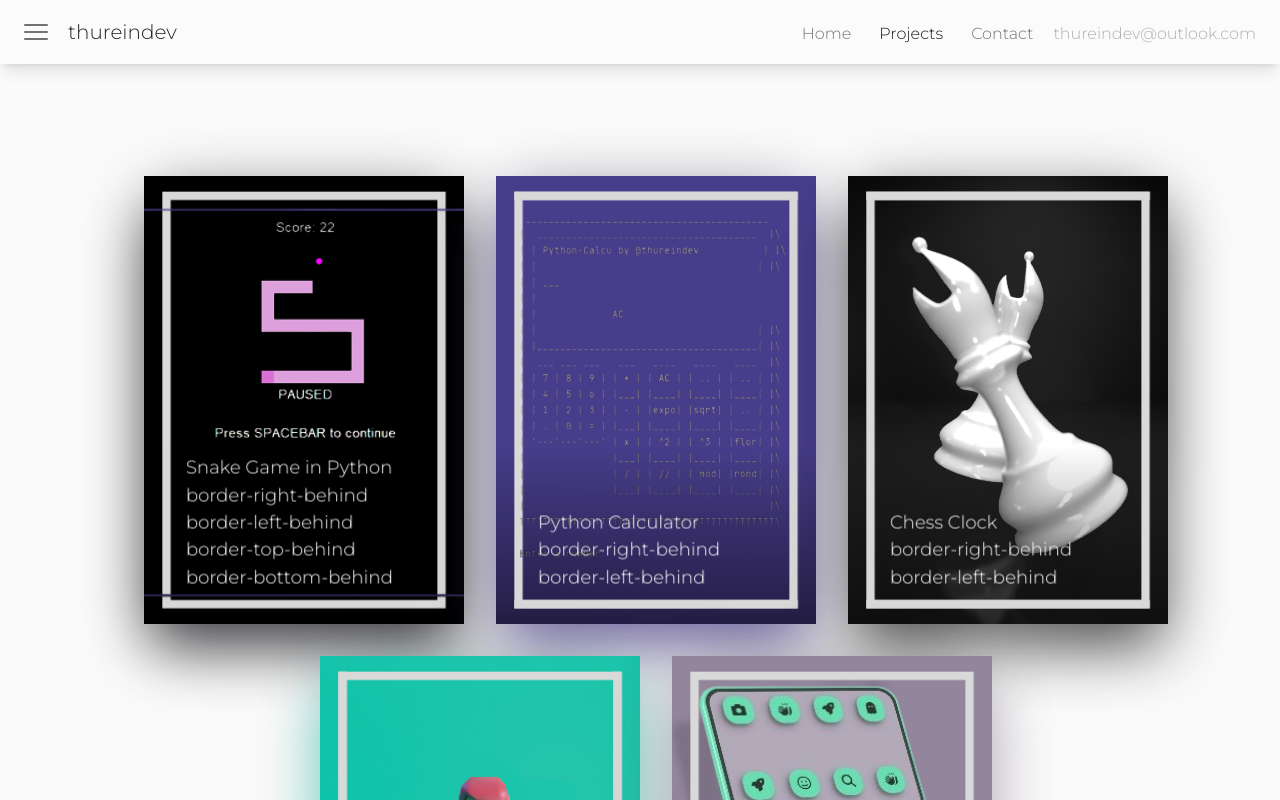
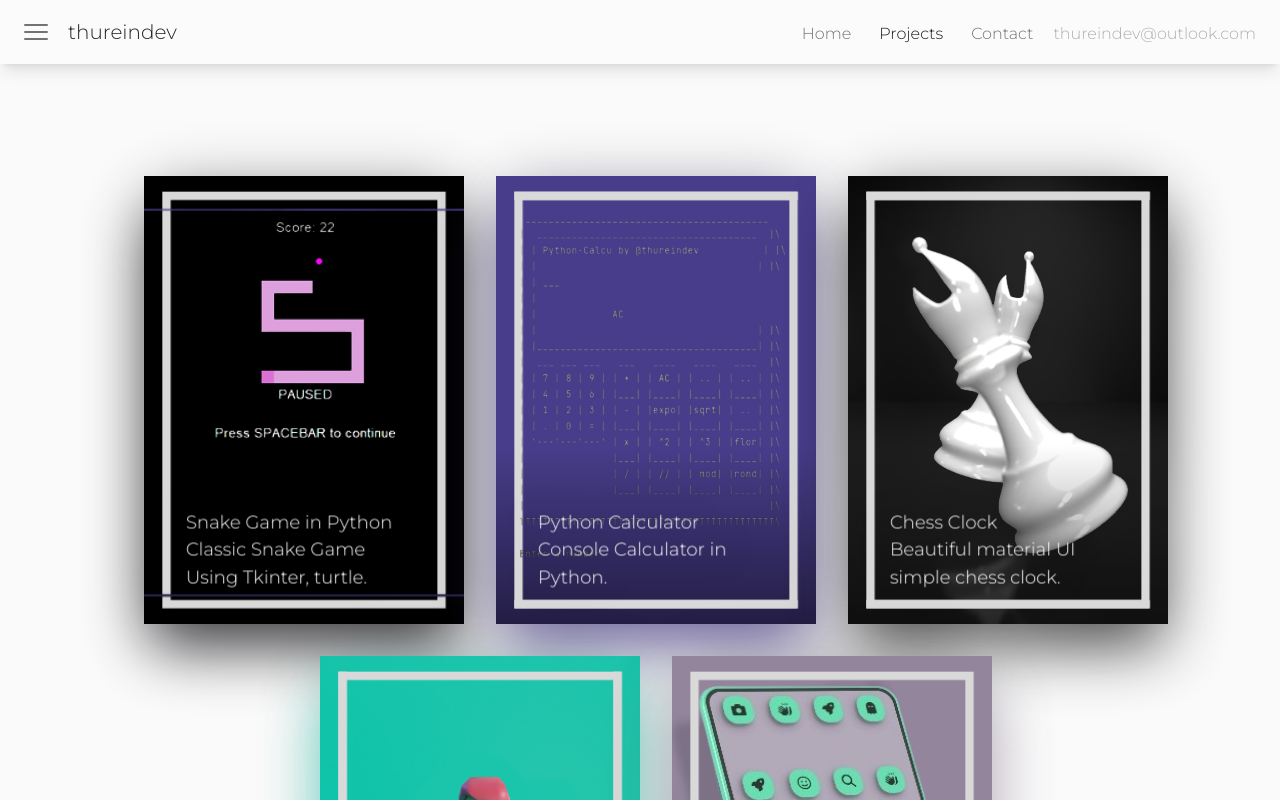
Before and after one commit to thureindev/new-portfolio-site, a React (Vite) app: page /#/projects in a window 1280 px wide. Shown: the top 800 px of the page. Built offline with nearby package versions, Linux system fonts and the light colour scheme; what tw-elements would draw is missing.

Commit message:
add description display tiny mistake

```diff
--- a/src/components/ProjectShowcase.jsx
+++ b/src/components/ProjectShowcase.jsx
@@ -25,7 +25,7 @@ function ProjectShowcase( { items, isDarkMode }) {
 
                         <div className="content">
                             <h2>{item.title}</h2>
-                            <p>{item.border}</p>
+                            <p>{item.short}</p>
                         </div>
                     </>
                 </Card3D>
```
